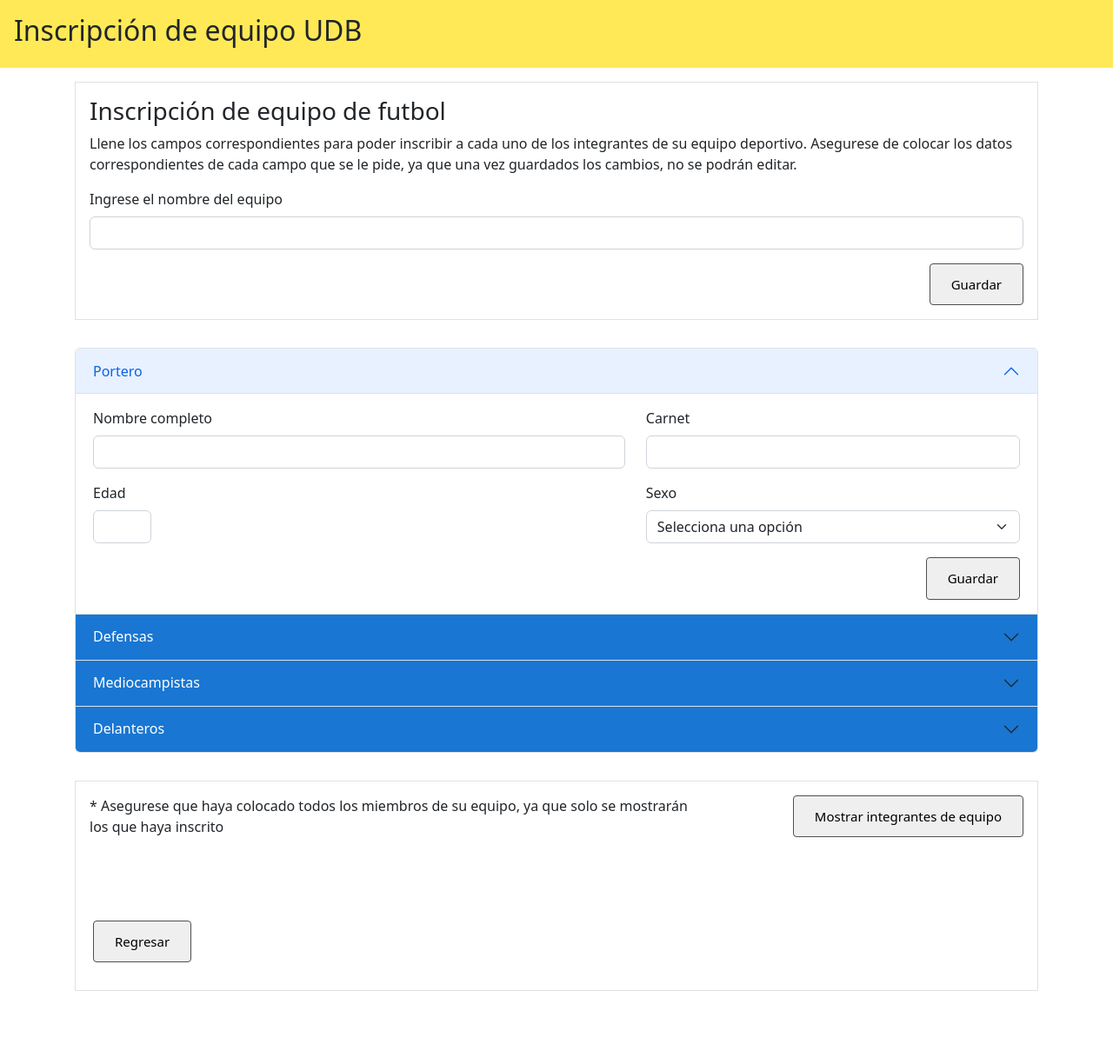
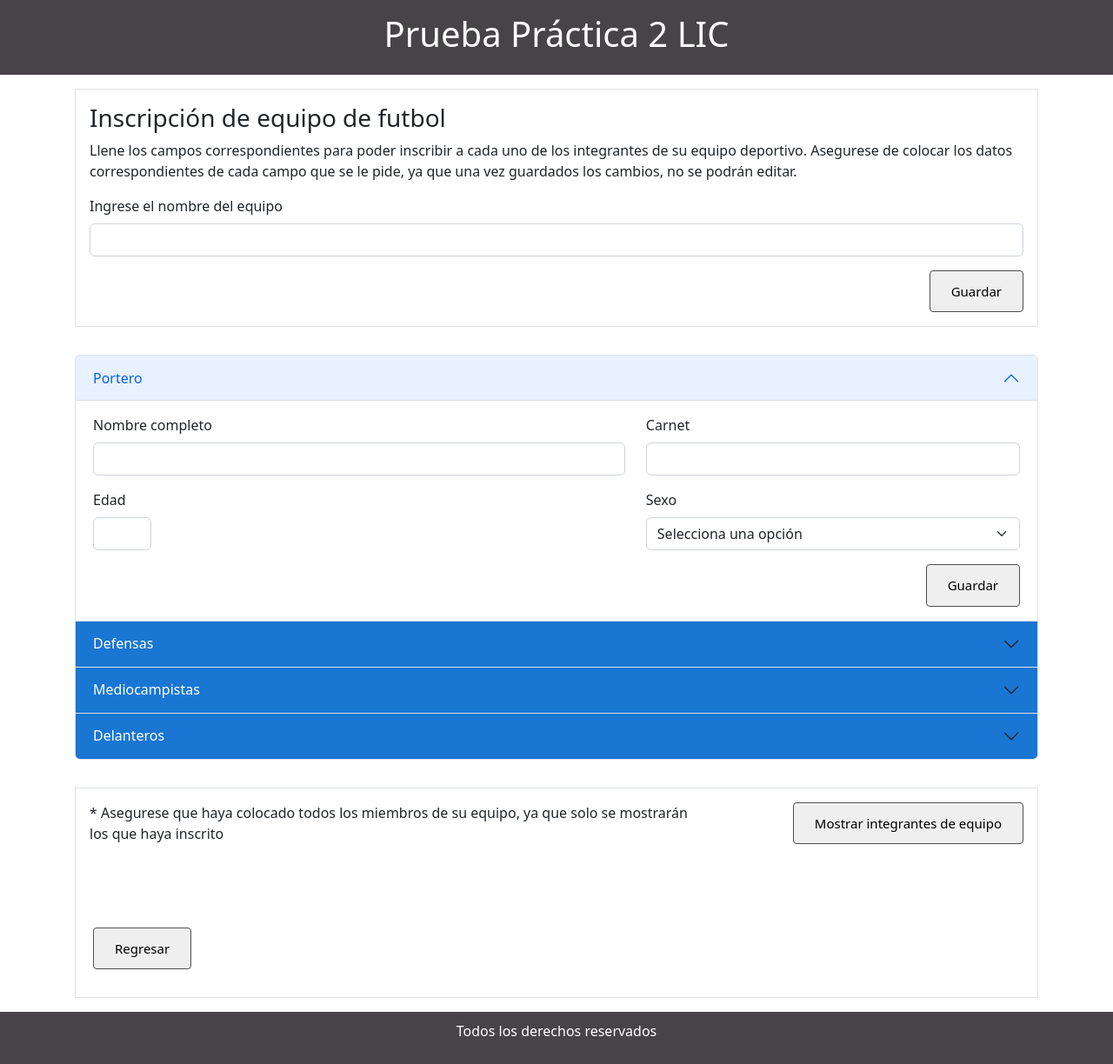
Before and after one commit to Newest007/PruebaPractica2_Arian_Pablo, a plain HTML site: page pages/inscripcionEquipo.html in a window 1280 px wide. Shown: the whole page at 87% size. Before the commit the page ends 1156 px from the top, so only its background shows below. Drawn offline with nearby package versions, Linux system fonts and the light colour scheme.

Commit message:
Arreglando interface visual

```diff
--- a/css/styleInscripcion.css
+++ b/css/styleInscripcion.css
@@ -1,3 +1,21 @@
+header{
+    padding: 15px 20px;
+    text-align: center;
+    width: 100%;
+    background-color: #474448;
+    color: white;
+    justify-content: space-between;
+    align-items: center;
+}
+
+footer{
+    background-color: #474448;
+    color: white;
+    text-align: center;
+    padding: 10px 20px;
+    width: 100%;
+}
+
 .accordion-button{
     background-color: #1976D2;
     color: white;
--- a/pages/inscripcionEquipo.html
+++ b/pages/inscripcionEquipo.html
@@ -11,10 +11,10 @@
 </head>
 <body>
 
-    <div class="container-fluid p-3" style="background-color: #FFE956;">
-        <h2>Inscripción de equipo UDB</h2>
-    </div>
-
+    <header>
+        <h1>Prueba Práctica 2 LIC</h1>
+    </header>
+<main>
     <div class="container-md p-3">
         <form onsubmit="return false" class="needs-validation" novalidate>
                 <div class="container-md p-3 border">
@@ -62,7 +62,7 @@
                         <div class="row mb-3">
                             <div class="col-1">
                                 <label for="inputEdadPortero" class="form-label">Edad</label>
-                                <input type="number" class="form-control" id="inputEdadPortero" required >
+                                <input type="number" min="0" class="form-control" id="inputEdadPortero" required >
                                 <div class="valid-feedback">Todo en orden</div>
                                 <div class="invalid-feedback">Llenalo correctamente</div>
                             </div>
@@ -511,6 +511,10 @@
             </div>
         </div>
     </div>
+</main>
+<footer>
+    <p>Todos los derechos reservados</p>
+</footer>
 
     <script src="https://cdn.jsdelivr.net/npm/bootstrap@5.2.2/dist/js/bootstrap.bundle.min.js" integrity="sha384-OERcA2EqjJCMA+/3y+gxIOqMEjwtxJY7qPCqsdltbNJuaOe923+mo//f6V8Qbsw3" crossorigin="anonymous"></script>
 </body>
```
Also changed, not shown: index.html (+2 -2 lines), pages/Ejercicio3.html (+6 -0 lines).
